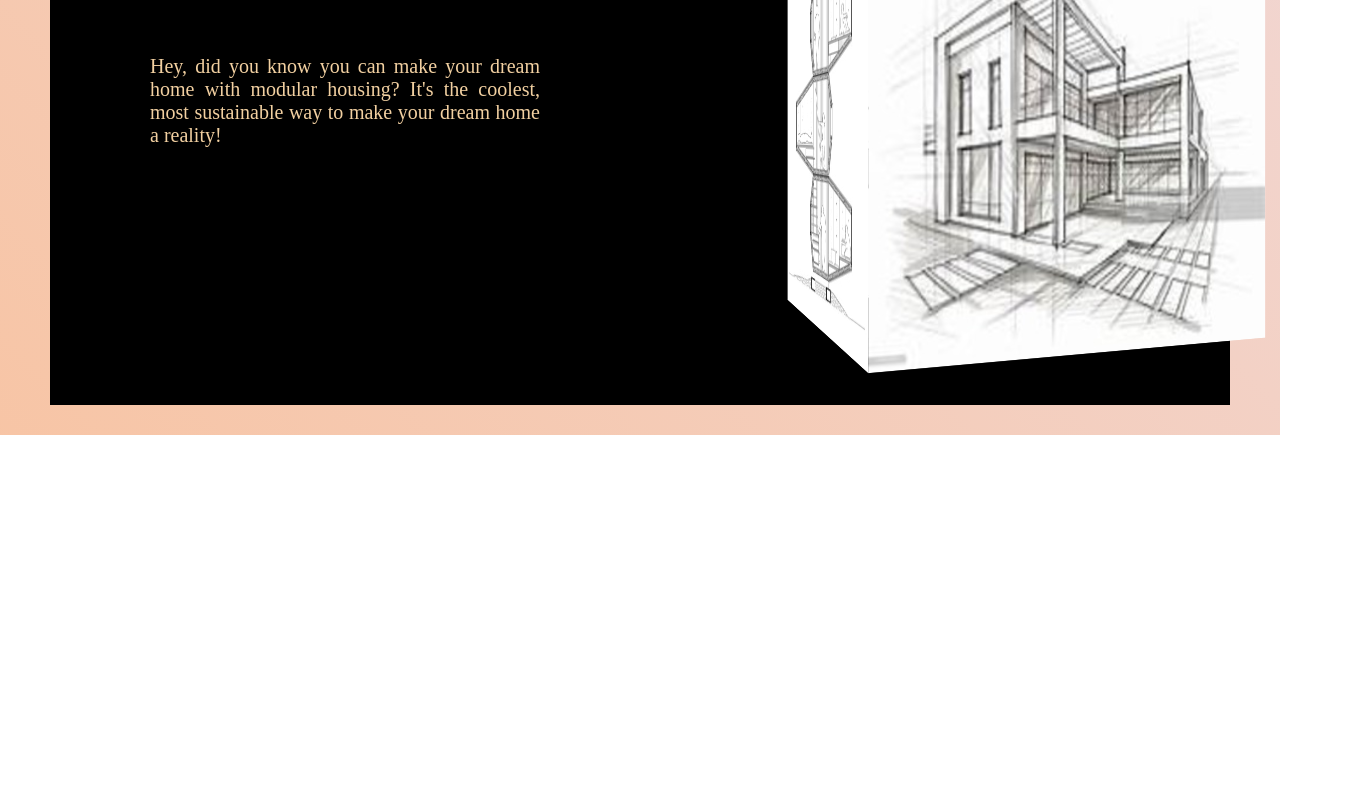
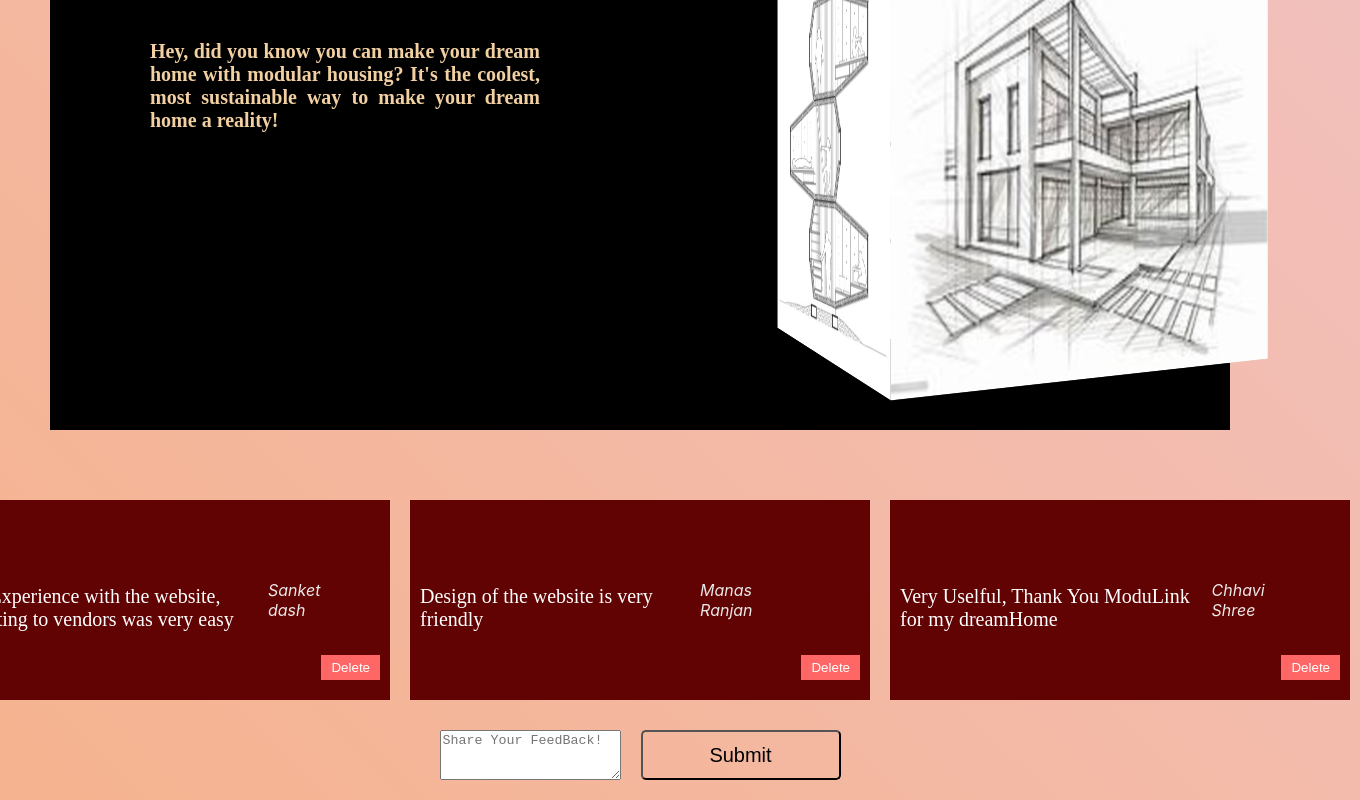
Before and after one commit to ChhaviShree/ModuLink, a React (Create React App) app in the folder frontend/: page / in a window 1280 px wide. Shown: the part 970-1770 px from the top of the page, 1360 px wide, since content can reach past the window. Before the commit the page ends 1405 px from the top, so only its background shows below. Built offline with nearby package versions, Linux system fonts and the light colour scheme.

Commit message:
AddedFeedBacksection

```diff
--- a/frontend/src/App.css
+++ b/frontend/src/App.css
@@ -17,7 +17,7 @@
 body {
   margin:0;
   padding:0;
-  background: linear-gradient(45deg, #fca893, #fcb884, #f0d9da, #f5aeec);
+  background: linear-gradient(45deg, #f69a83, #f8aa6f, #f1c2c4, #f5aeec);
   background-size: 400% 400%;
   animation: gradientAnimation 15s linear infinite alternate;
 
--- a/frontend/src/Components/FeedBack/FeedBack.css
+++ b/frontend/src/Components/FeedBack/FeedBack.css
@@ -0,0 +1,87 @@
+.feedback {
+    max-width: 800px;
+    margin: 0 auto;
+    padding: 20px;
+    display: flex;
+    flex-direction: column;
+    align-items: center;
+  }
+
+  .feedback-list {
+    margin-top: 20px;
+    display: flex;
+    flex-wrap: nowrap;
+    overflow-x: auto;
+
+  }
+
+  .feedback-box {
+    display: flex;
+    align-items: center;
+    height: 180px;
+    width: 440px;
+    background-color: #620303;
+    padding: 10px;
+    margin: 0 10px;
+  }
+
+  .feedback-text {
+    color: white;
+    font-size: 20px;
+    font-family: 'Times New Roman', Times, serif;
+    margin-bottom: 5px;
+  }
+
+  .feedback-author {
+    font-style: italic;
+    color: #ebe8e8;
+  }
+
+  .feedback-form {
+    width: 500px;
+    height: 50px;
+    margin-top: 30px;
+    display: flex;
+    justify-content: center;
+    flex-direction: row;
+  }
+
+  .feedback-input {
+    width: 100%;
+    padding: 10px;
+    margin-bottom: 20px;
+    border: 1px solid #ccc;
+    border-radius: 5px;
+  }
+
+  .submit-button {
+    font-size: 20px;
+    font-style: bold;
+    width: 200px;
+    margin-left: 20px;
+    padding: 10px 20px;
+    background: transparent;
+    color: #000000;
+    border-color: #000000;
+    border-radius: 5px;
+    cursor: pointer;
+  }
+
+  .submit-button:hover {
+    color: white;
+    background-color: #3a668e;
+  }
+  .delete-button {
+    display: block;
+    margin-top: auto;
+    margin-bottom: 10px;
+    padding: 5px 10px;
+    background-color: #ff6666;
+    color: #fff;
+    border: none;
+    cursor: pointer;
+  }
+
+  .delete-button:hover {
+    background-color: #cc0000;
+  }
--- a/frontend/src/Components/FeedBack/FeedBack.js
+++ b/frontend/src/Components/FeedBack/FeedBack.js
@@ -1,10 +1,48 @@
-import React from 'react'
+import React, { useState } from 'react'
 import './FeedBack.css'
 
 const FeedBack = () => {
+
+  const intialfeedback=[
+    {id:1,text:"Great Experience with the website, Contacting to vendors was very easy",author:'Sanket dash'},
+    {id:2,text:"Design of the website is very friendly",author:"Manas Ranjan"},
+    {id:3,text:"Very Uselful, Thank You ModuLink for my dreamHome",author:"Chhavi Shree"}
+  ];
+
+  const [feedbackList,setFeedbackList]=useState(intialfeedback);
+  const [newFeedback,setnewFeedback]=useState('');
+
+  const handleSubmit=(e)=>{
+    e.preventDefault();
+    if(newFeedback.trim()!==''){
+      const newId=feedbackList.length+1;
+      const newFeedbackObj={id:newId,text:newFeedback,author:'Anonymous'}
+      setFeedbackList([...feedbackList,newFeedbackObj])
+      setnewFeedback('');
+
+    }
+  };
+  const handleDelete=(id)=>{
+    const updatedFeedbackList=feedbackList.filter(feedback=>feedback.id!==id);
+    setFeedbackList(updatedFeedbackList);
+  };
+
   return (
     <div className='feedback'>
-
+      <div className='feedback-list'>
+        {feedbackList.map(Feedback=>(
+          <div key={Feedback.id} className='feedback-box'>
+            <p className='feedback-text'>{Feedback.text}</p>
+            <p className='feedback-author'>{Feedback.author}</p>
+            <button onClick={()=> handleDelete(Feedback.id)} className='delete-button'>Delete</button>
+          </div>
+        ))}
+    </div>
+    <form onSubmit={handleSubmit} className='feedback-form'>
+      <textarea value={newFeedback} onChange={(e)=> setnewFeedback(e.target.value)}
+      placeholder='Share Your FeedBack!'></textarea>
+      <button type='submit' className='submit-button'>Submit</button>
+    </form>
     </div>
   )
 }
--- a/frontend/src/Components/Models/Models.css
+++ b/frontend/src/Components/Models/Models.css
@@ -1,4 +1,5 @@
 .container-box{
+  margin-top: 25px;
   height: 500px;
   margin-left: 50px;
   margin-right: 50px;
@@ -12,11 +13,12 @@
 .description{
   flex: 1;
   text-align: justify;
-  margin-top: 150px;
+  margin-top: 110px;
   margin-left: 80px;
   margin-right: 280px;
   margin-bottom: 30px;
   font-size: 25px;
+  font-weight: bold;
   font-family: 'Single Day', cursive;
 }
 
```
